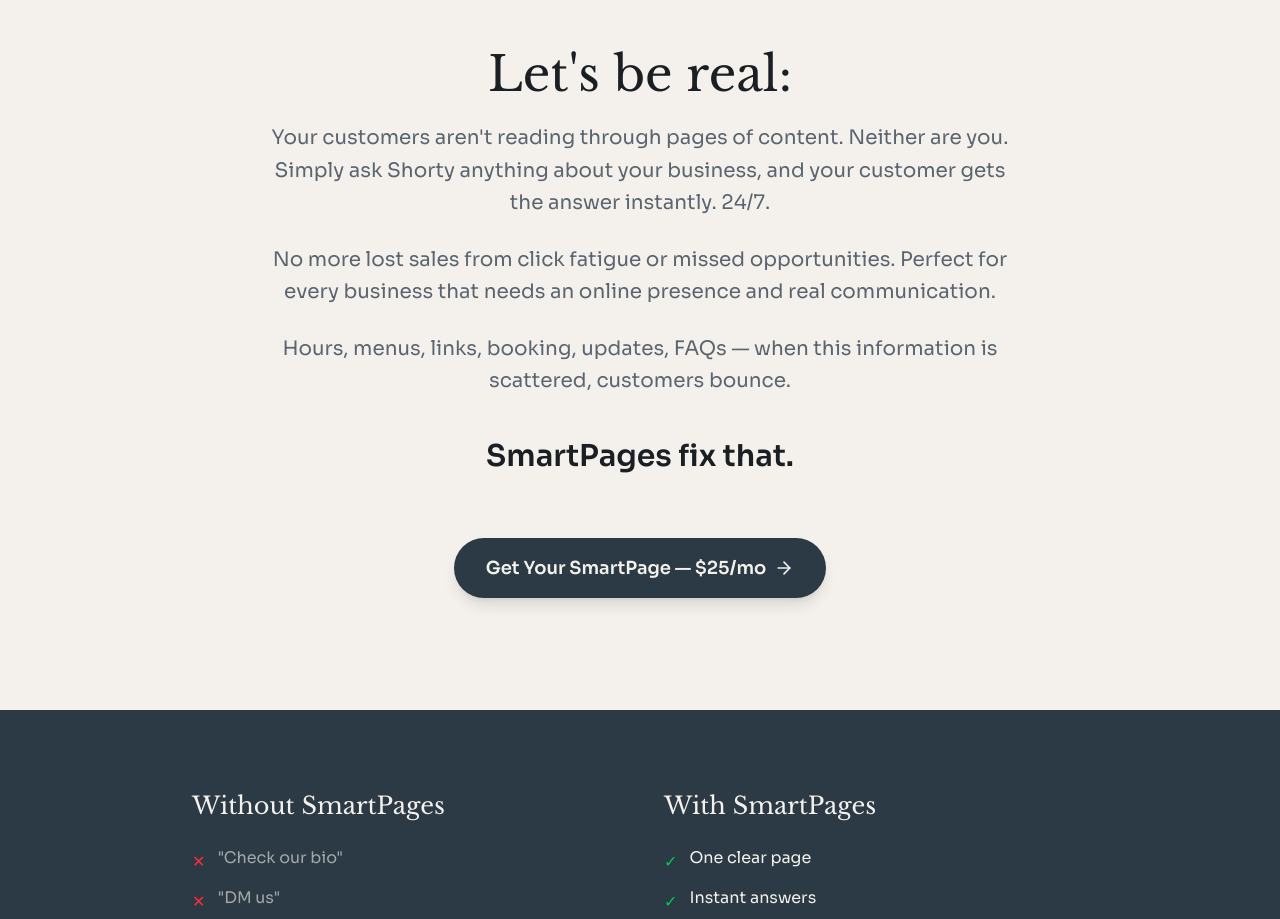
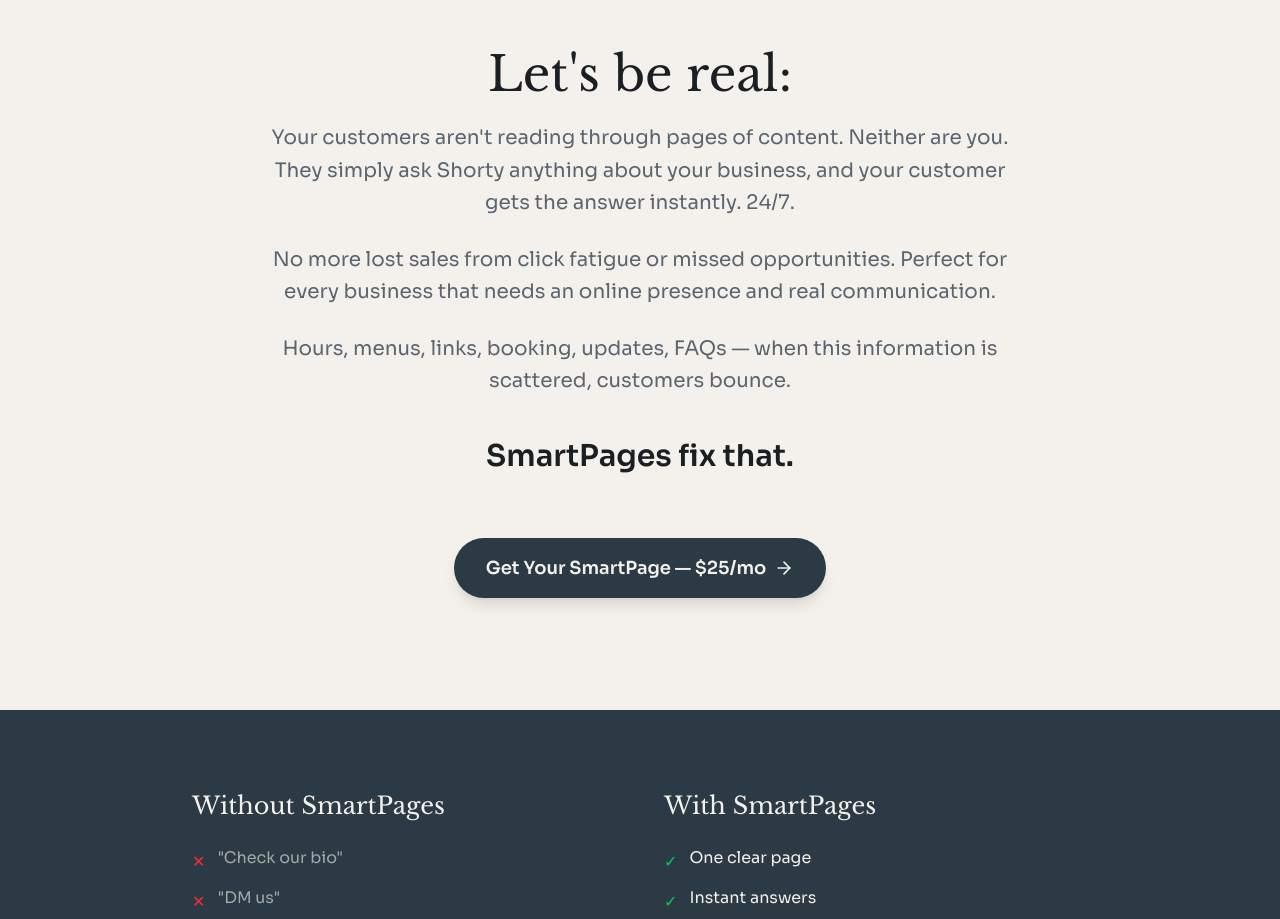
Before and after one commit to Dunzoai/shortlist-pass-hub, a Next.js app: page /smartpages in a window 1280 px wide. Shown: the part 920-1839 px from the top of the page. Built offline with nearby package versions, Linux system fonts and the light colour scheme.

Commit message:
Fix copy: They simply ask Shorty

```diff
--- a/src/app/smartpages/page.tsx
+++ b/src/app/smartpages/page.tsx
@@ -1161,7 +1161,7 @@ export default function ShortyLandingPage() {
             viewport={{ once: true }}
             transition={{ duration: 0.5, delay: 0.1 }}
           >
-            Your customers aren&apos;t reading through pages of content. Neither are you. Simply ask Shorty anything about your business, and your customer gets the answer instantly. 24/7.
+            Your customers aren&apos;t reading through pages of content. Neither are you. They simply ask Shorty anything about your business, and your customer gets the answer instantly. 24/7.
           </motion.p>
 
           <motion.p
```
